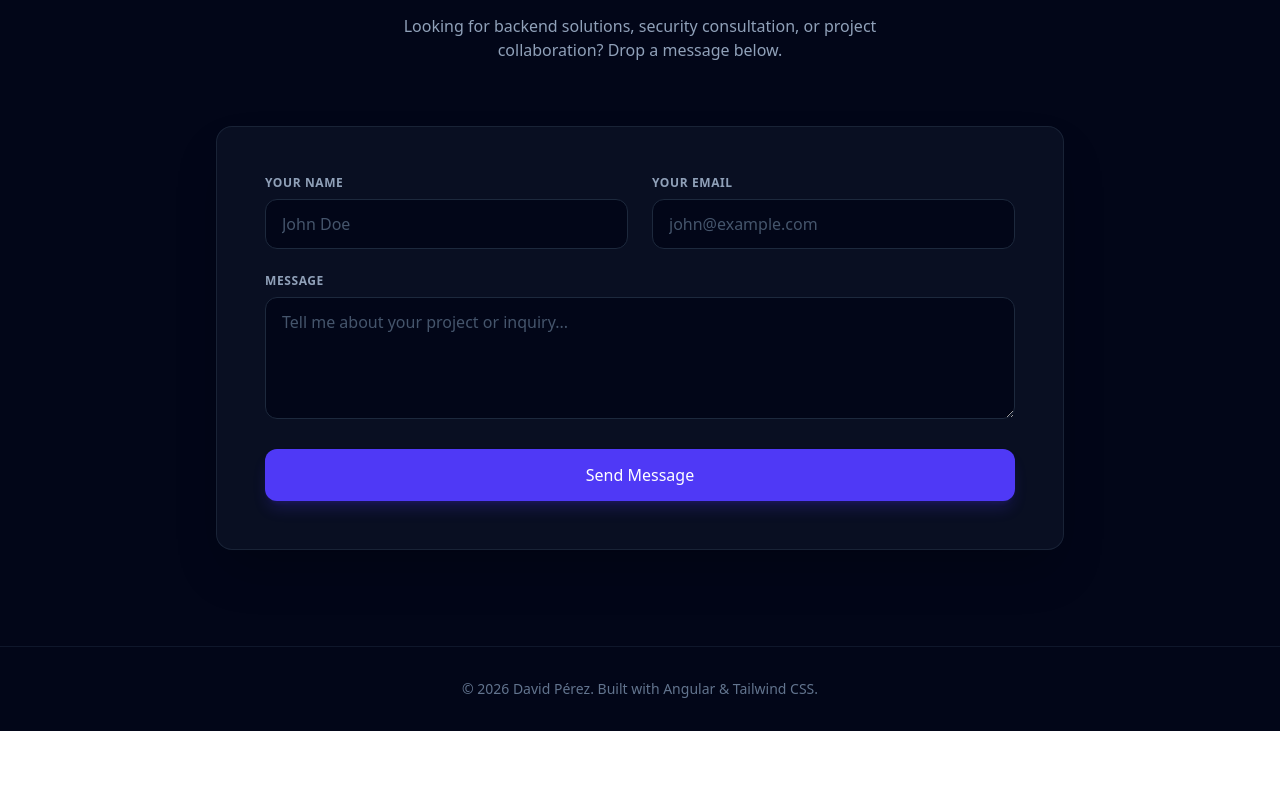
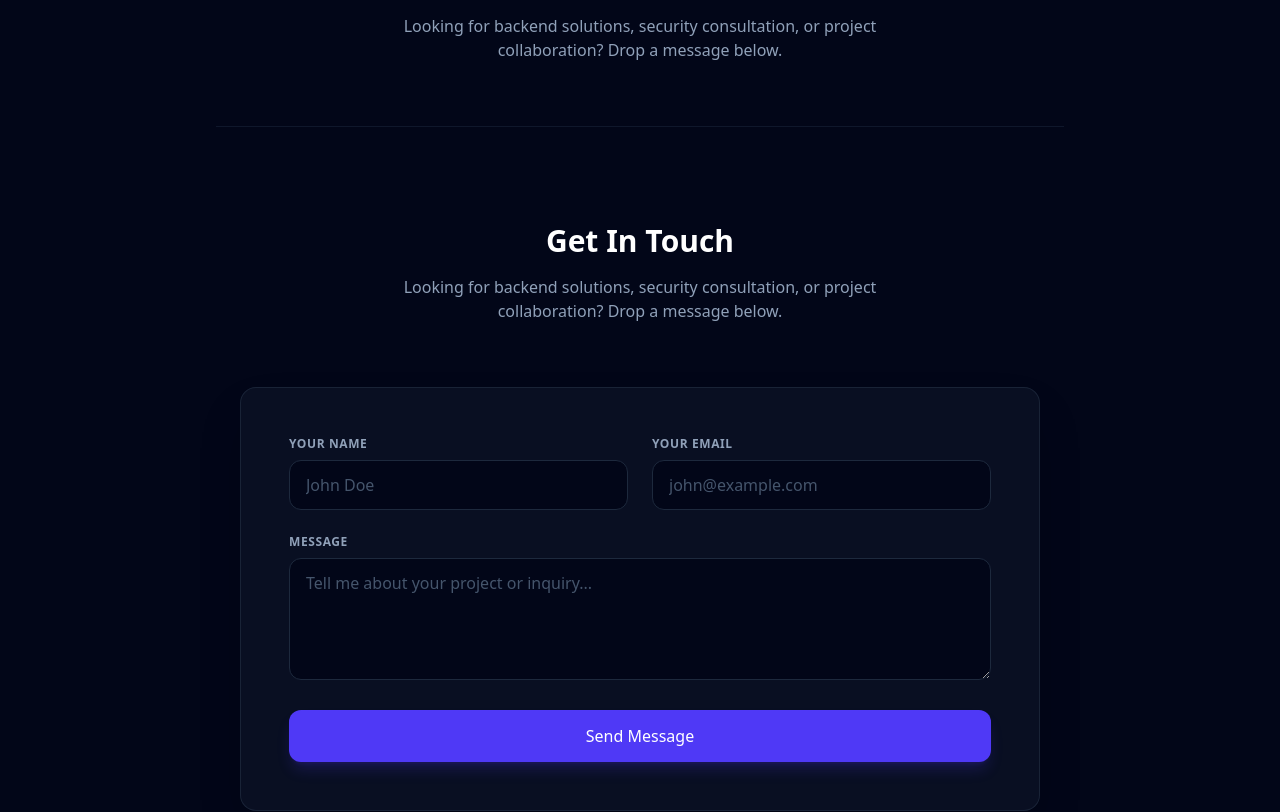
Before and after one commit to x86david/davidsoftware-dev, an Angular app: page / in a window 1280 px wide. Shown: the part 2760-3572 px from the top of the page. Before the commit the page ends 3491 px from the top, so only its background shows below. Built offline with nearby package versions, Linux system fonts and the light colour scheme.

Commit message:
added web3forms contact integration

```diff
--- a/src/app/app.html
+++ b/src/app/app.html
@@ -219,7 +219,7 @@
     </div>
   </section>
 
-  <!-- Contact Section -->
+<!-- Contact Section -->
   <section id="contact" class="border-t border-slate-900 py-24">
     <div class="max-w-4xl mx-auto px-6">
       <div class="text-center max-w-xl mx-auto mb-16">
@@ -227,22 +227,36 @@
         <p class="text-slate-400">Looking for backend solutions, security consultation, or project collaboration? Drop a message below.</p>
       </div>
 
-      <form class="bg-slate-900/60 backdrop-blur-md border border-slate-800/80 rounded-2xl p-8 md:p-12 space-y-6 shadow-2xl">
+<!-- Contact Section -->
+  <section id="contact" class="border-t border-slate-900 py-24">
+    <div class="max-w-4xl mx-auto px-6">
+      <div class="text-center max-w-xl mx-auto mb-16">
+        <h2 class="text-3xl font-bold text-white mb-4">Get In Touch</h2>
+        <p class="text-slate-400">Looking for backend solutions, security consultation, or project collaboration? Drop a message below.</p>
+      </div>
+
+      <!-- Web3Forms Enabled Form -->
+      <form id="form" (submit)="onSubmit($event)" class="bg-slate-900/60 backdrop-blur-md border border-slate-800/80 rounded-2xl p-8 md:p-12 space-y-6 shadow-2xl">
+
+        <!-- Hidden bot check -->
+        <input type="checkbox" name="botcheck" class="hidden" style="display: none;">
+
         <div class="grid grid-cols-1 md:grid-cols-2 gap-6">
           <div>
             <label class="block text-xs font-semibold uppercase tracking-wider text-slate-400 mb-2">Your Name</label>
-            <input type="text" placeholder="John Doe" class="w-full bg-slate-950 border border-slate-800 rounded-xl px-4 py-3 text-slate-100 placeholder-slate-600 focus:outline-none focus:border-indigo-500 transition">
+            <input type="text" name="name" required placeholder="John Doe" class="w-full bg-slate-950 border border-slate-800 rounded-xl px-4 py-3 text-slate-100 placeholder-slate-600 focus:outline-none focus:border-indigo-500 transition">
           </div>
           <div>
             <label class="block text-xs font-semibold uppercase tracking-wider text-slate-400 mb-2">Your Email</label>
-            <input type="email" placeholder="john@example.com" class="w-full bg-slate-950 border border-slate-800 rounded-xl px-4 py-3 text-slate-100 placeholder-slate-600 focus:outline-none focus:border-indigo-500 transition">
+            <input type="email" name="email" required placeholder="john@example.com" class="w-full bg-slate-950 border border-slate-800 rounded-xl px-4 py-3 text-slate-100 placeholder-slate-600 focus:outline-none focus:border-indigo-500 transition">
           </div>
         </div>
         <div>
           <label class="block text-xs font-semibold uppercase tracking-wider text-slate-400 mb-2">Message</label>
-          <textarea rows="4" placeholder="Tell me about your project or inquiry..." class="w-full bg-slate-950 border border-slate-800 rounded-xl px-4 py-3 text-slate-100 placeholder-slate-600 focus:outline-none focus:border-indigo-500 transition"></textarea>
+          <textarea name="message" required rows="4" placeholder="Tell me about your project or inquiry..." class="w-full bg-slate-950 border border-slate-800 rounded-xl px-4 py-3 text-slate-100 placeholder-slate-600 focus:outline-none focus:border-indigo-500 transition"></textarea>
         </div>
-        <button type="submit" class="w-full bg-indigo-600 hover:bg-indigo-500 text-white font-medium py-3.5 rounded-xl transition shadow-lg shadow-indigo-600/20">
+
+        <button #submitBtn type="submit" class="w-full bg-indigo-600 hover:bg-indigo-500 text-white font-medium py-3.5 rounded-xl transition shadow-lg shadow-indigo-600/20 disabled:opacity-50 disabled:cursor-not-allowed">
           Send Message
         </button>
       </form>
--- a/src/app/app.ts
+++ b/src/app/app.ts
@@ -9,4 +9,39 @@ import { RouterOutlet } from '@angular/router';
 })
 export class App {
   protected readonly title = signal('my-angular-app');
+
+  async onSubmit(e: Event) {
+    e.preventDefault();
+    const form = e.target as HTMLFormElement;
+    const submitBtn = form.querySelector('button[type="submit"]') as HTMLButtonElement;
+
+    if (!submitBtn) return;
+
+    const formData = new FormData(form);
+    formData.append("access_key", "0d3f742c-6a30-4a26-a628-ec268f888cf3");
+
+    const originalText = submitBtn.textContent || "Send Message";
+    submitBtn.textContent = "Sending...";
+    submitBtn.disabled = true;
+
+    try {
+      const response = await fetch("https://api.web3forms.com/submit", {
+        method: "POST",
+        body: formData
+      });
+      const data = await response.json();
+
+      if (response.ok) {
+        alert("Success! Your message has been sent.");
+        form.reset();
+      } else {
+        alert("Error: " + data.message);
+      }
+    } catch (error) {
+      alert("Something went wrong. Please try again.");
+    } finally {
+      submitBtn.textContent = originalText;
+      submitBtn.disabled = false;
+    }
+  }
 }
--- a/src/index.html
+++ b/src/index.html
@@ -2,7 +2,7 @@
 <html lang="en">
 <head>
   <meta charset="utf-8">
-  <title>MyAngularApp</title>
+  <title>DavidSoftware.dev</title>
   <base href="/">
   <meta name="viewport" content="width=device-width, initial-scale=1">
   <link rel="icon" type="image/x-icon" href="favicon.ico">
```
